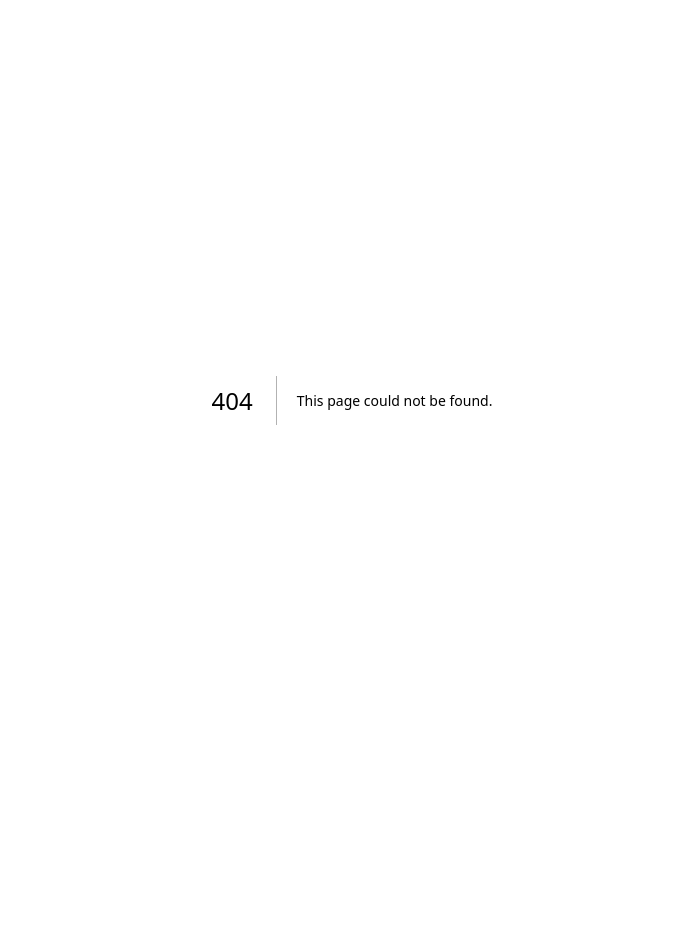
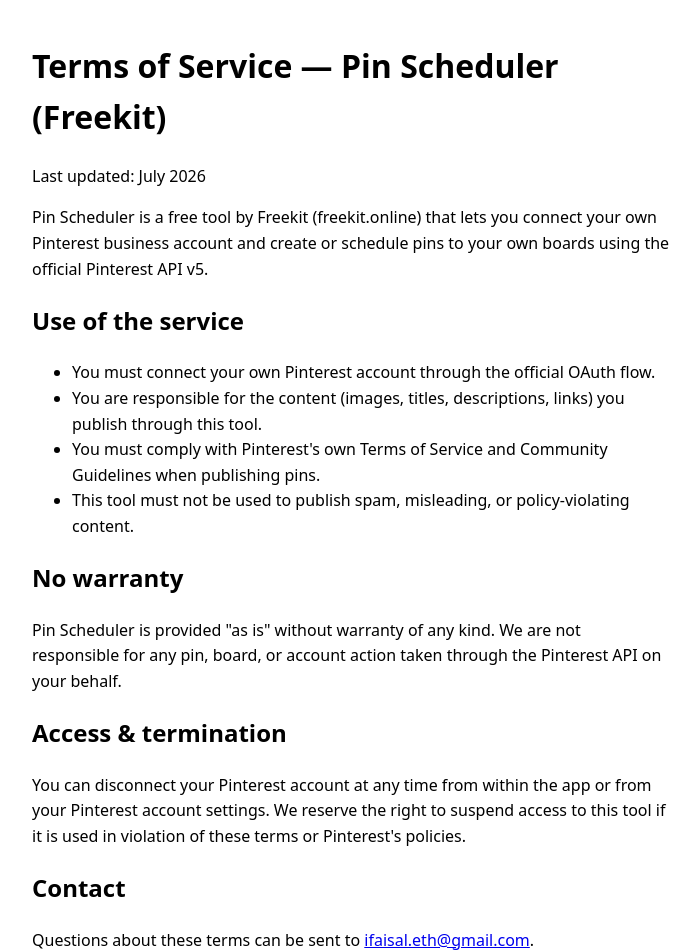
Before and after one commit to faisalhbd/pinterest-scheduler, a Next.js app: page /freekit-pin-scheduler-terms in a window 1280 px wide. Before the commit this address had no page. Shown: the top 952 px of the page, without its empty margins (288-988 px from the left). Before the commit the page ends 800 px from the top, so only its background shows below. Built offline with nearby package versions, Linux system fonts and the light colour scheme.

Commit message:
Create page.js

```diff
--- /dev/null
+++ b/app/freekit-pin-scheduler-terms/page.js
@@ -0,0 +1,43 @@
+export const metadata = {
+  title: "Terms of Service — Pin Scheduler by Freekit",
+}
+
+export default function Terms() {
+  return (
+    <main style={{ maxWidth: 640, margin: "40px auto", fontFamily: "system-ui, sans-serif", padding: "0 16px", lineHeight: 1.6 }}>
+      <h1>Terms of Service — Pin Scheduler (Freekit)</h1>
+      <p>Last updated: July 2026</p>
+      <p>
+        Pin Scheduler is a free tool by Freekit (freekit.online) that lets you connect your own
+        Pinterest business account and create or schedule pins to your own boards using the
+        official Pinterest API v5.
+      </p>
+      <h2>Use of the service</h2>
+      <ul>
+        <li>You must connect your own Pinterest account through the official OAuth flow.</li>
+        <li>You are responsible for the content (images, titles, descriptions, links) you publish through this tool.</li>
+        <li>You must comply with Pinterest's own Terms of Service and Community Guidelines when publishing pins.</li>
+        <li>This tool must not be used to publish spam, misleading, or policy-violating content.</li>
+      </ul>
+      <h2>No warranty</h2>
+      <p>
+        Pin Scheduler is provided "as is" without warranty of any kind. We are not responsible for
+        any pin, board, or account action taken through the Pinterest API on your behalf.
+      </p>
+      <h2>Access &amp; termination</h2>
+      <p>
+        You can disconnect your Pinterest account at any time from within the app or from your
+        Pinterest account settings. We reserve the right to suspend access to this tool if it is
+        used in violation of these terms or Pinterest's policies.
+      </p>
+      <h2>Contact</h2>
+      <p>
+        Questions about these terms can be sent to{" "}
+        <a href="mailto:ifaisal.eth@gmail.com">ifaisal.eth@gmail.com</a>.
+      </p>
+      <p style={{ marginTop: 30 }}>
+        <a href="/">← Back to Pin Scheduler</a>
+      </p>
+    </main>
+  )
+}
```
